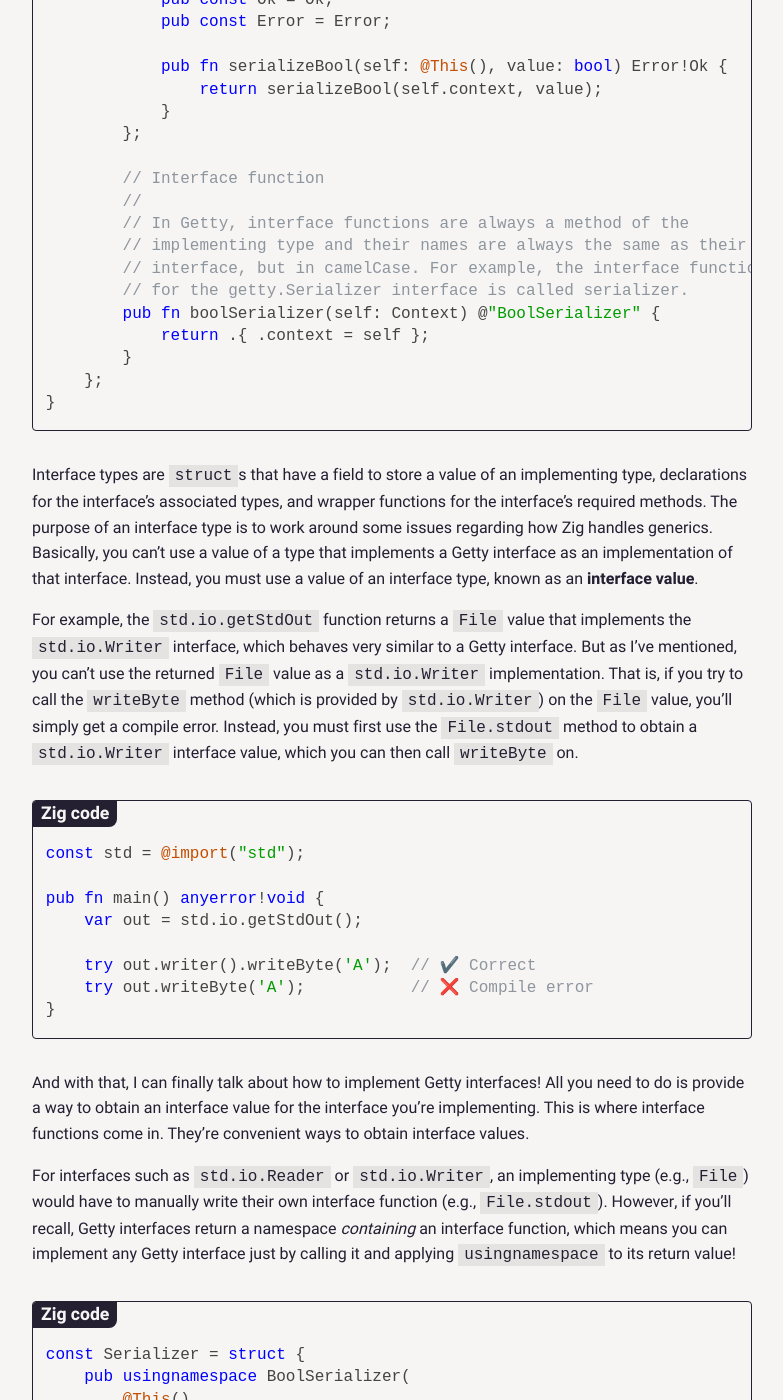
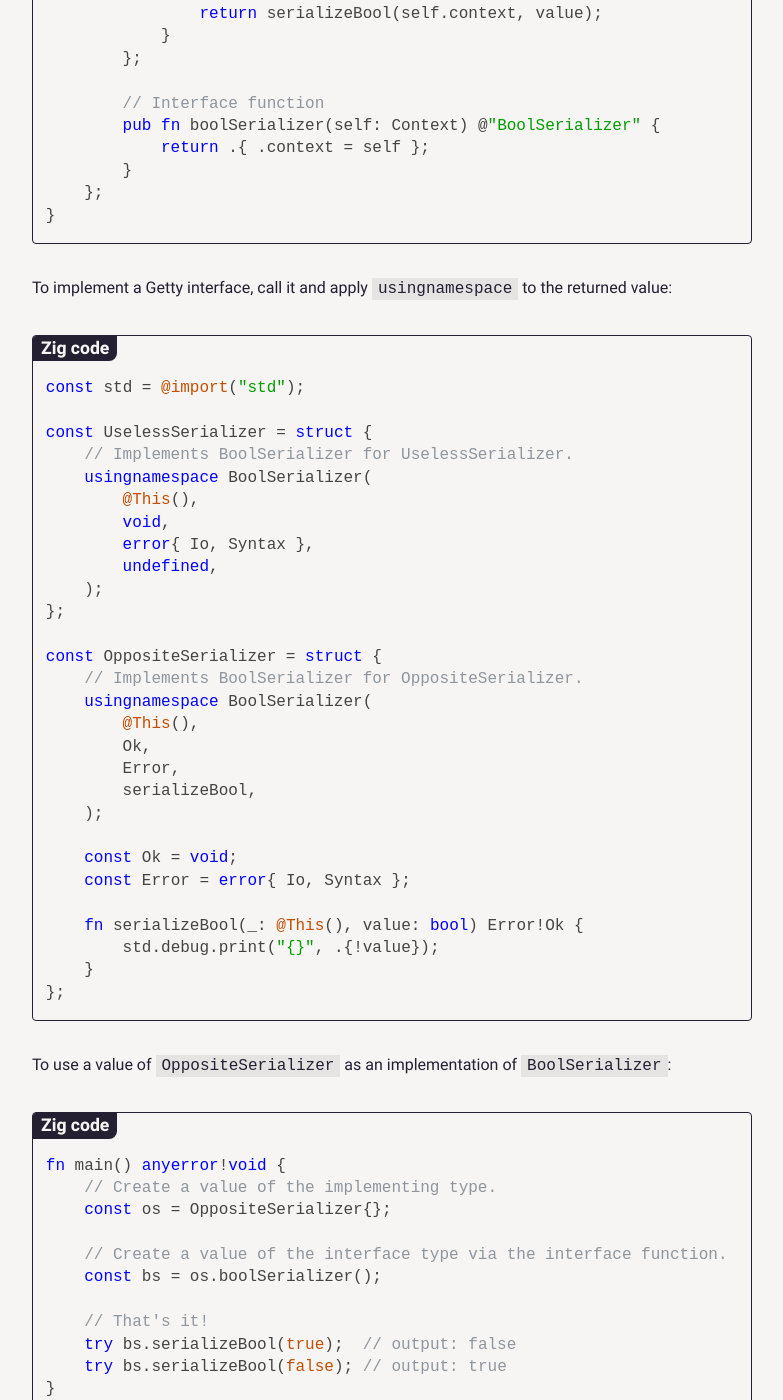
Before and after one commit to getty-zig/getty.so, a Jekyll site: the page built from pages/guide/interfaces.md, in a window 1280 px wide and 1400 px high, scrolled down 1289 px. Shown: the whole window, without its empty margins (248-1031 px from the left). Built offline with Jekyll 4.4.1, drawn with Linux system fonts in a browser that asks for light colours; some of the changed text lies outside the part shown.

Commit message:
guide: Update interfaces

```diff
--- a/pages/guide/interfaces.md
+++ b/pages/guide/interfaces.md
@@ -8,9 +8,10 @@ SPDX-License-Identifier: LGPL-2.1-or-later
 
 # Interfaces
 
-In short, working with Getty means implementing various interfaces defined by the framework. Therefore, it's important to understand how __Getty interfaces__ work and how to implement them.
+Before we starting writing any code, let's quickly go over how interfaces work in Getty since they're a fairly important part of the framework.
+For a more detailed explanation on Getty interfaces, see [here]().
 
-A Getty interface is just a normal function whose parameter list specifies the interface's constraints. If you've seen `std.io.Reader` or `std.io.Writer` before, then this should look familiar to you.
+A __Getty interface__ is just a normal function, and its constraints are specified as a parameter list:
 
 {% label Zig code %}
 {% highlight zig %}
@@ -27,8 +28,10 @@ fn BoolSerializer(
 {% endhighlight %}
 {% endlabel %}
 
+The return value of a Getty interface is a `struct` namespace that contains two declarations:
 
-Unlike `std.io.Reader` and `std.io.Writer` however, the return value of a Getty interface is a `struct` namespace that contains two declarations: an __interface type__ and an __interface function__.
+- An __interface type__.
+- An __interface function__.
 
 {% label Zig code %}
 {% highlight zig %}
@@ -41,10 +44,6 @@ fn BoolSerializer(
     // Namespace
     return struct {
         // Interface type
-        //
-        // In Getty, the name of an interface type is always @"<name>", where
-        // <name> is the interface's import path. For example, the interface
-        // type for the getty.Serializer interface is @"getty.Serializer".
         pub const @"BoolSerializer" = struct {
             context: Context,
 
@@ -57,11 +56,6 @@ fn BoolSerializer(
         };
 
         // Interface function
-        //
-        // In Getty, interface functions are always a method of the
-        // implementing type and their names are always the same as their
-        // interface, but in camelCase. For example, the interface function
-        // for the getty.Serializer interface is called serializer.
         pub fn boolSerializer(self: Context) @"BoolSerializer" {
             return .{ .context = self };
         }
@@ -70,38 +64,57 @@ fn BoolSerializer(
 {% endhighlight %}
 {% endlabel %}
 
-Interface types are `struct`s that have a field to store a value of an implementing type, declarations for the interface's associated types, and wrapper functions for the interface’s required methods. The purpose of an interface type is to work around some issues regarding how Zig handles generics. Basically, you can't use a value of a type that implements a Getty interface as an implementation of that interface. Instead, you must use a value of an interface type, known as an __interface value__.
-
-For example, the `std.io.getStdOut` function returns a `File` value that implements the `std.io.Writer` interface, which behaves very similar to a Getty interface. But as I've mentioned, you can't use the returned `File` value as a `std.io.Writer` implementation. That is, if you try to call the `writeByte` method (which is provided by `std.io.Writer`) on the `File` value, you'll simply get a compile error. Instead, you must first use the `File.stdout` method to obtain a `std.io.Writer` interface value, which you can then call `writeByte` on.
+To implement a Getty interface, call it and apply `usingnamespace` to the returned value:
 
 {% label Zig code %}
 {% highlight zig %}
 const std = @import("std");
 
-pub fn main() anyerror!void {
-    var out = std.io.getStdOut();
-
-    try out.writer().writeByte('A');  // ✔️ Correct
-    try out.writeByte('A');           // ❌ Compile error
-}
-{% endhighlight %}
-{% endlabel %}
-
-And with that, I can finally talk about how to implement Getty interfaces! All you need to do is provide a way to obtain an interface value for the interface you're implementing. This is where interface functions come in. They're convenient ways to obtain interface values.
-
-For interfaces such as `std.io.Reader` or `std.io.Writer`, an implementing type (e.g., `File`) would have to manually write their own interface function (e.g., `File.stdout`). However, if you'll recall, Getty interfaces return a namespace _containing_ an interface function, which means you can implement any Getty interface just by calling it and applying `usingnamespace` to its return value!
-
-{% label Zig code %}
-{% highlight zig %}
-const Serializer = struct {
-    pub usingnamespace BoolSerializer(
+const UselessSerializer = struct {
+    // Implements BoolSerializer for UselessSerializer.
+    usingnamespace BoolSerializer(
         @This(),
         void,
         error{ Io, Syntax },
         undefined,
     );
 };
+
+const OppositeSerializer = struct {
+    // Implements BoolSerializer for OppositeSerializer.
+    usingnamespace BoolSerializer(
+        @This(),
+        Ok,
+        Error,
+        serializeBool,
+    );
+
+    const Ok = void;
+    const Error = error{ Io, Syntax };
+
+    fn serializeBool(_: @This(), value: bool) Error!Ok {
+        std.debug.print("{}", .{!value});
+    }
+};
 {% endhighlight %}
 {% endlabel %}
 
-That's everything you need to know about Getty interfaces! In the next section, we'll use what we've learned to implement our first Getty interface: `getty.Serializer`. Get ready to write some code!
+To use a value of `OppositeSerializer` as an implementation of `BoolSerializer`:
+
+{% label Zig code %}
+{% highlight zig %}
+fn main() anyerror!void {
+    // Create a value of the implementing type.
+    const os = OppositeSerializer{};
+
+    // Create a value of the interface type via the interface function.
+    const bs = os.boolSerializer();
+
+    // That's it!
+    try bs.serializeBool(true);  // output: false
+    try bs.serializeBool(false); // output: true
+}
+{% endhighlight %}
+{% endlabel %}
+
+Aaaaand, that's pretty much all you need to know about Getty interfaces. Let's start writing code!
```
